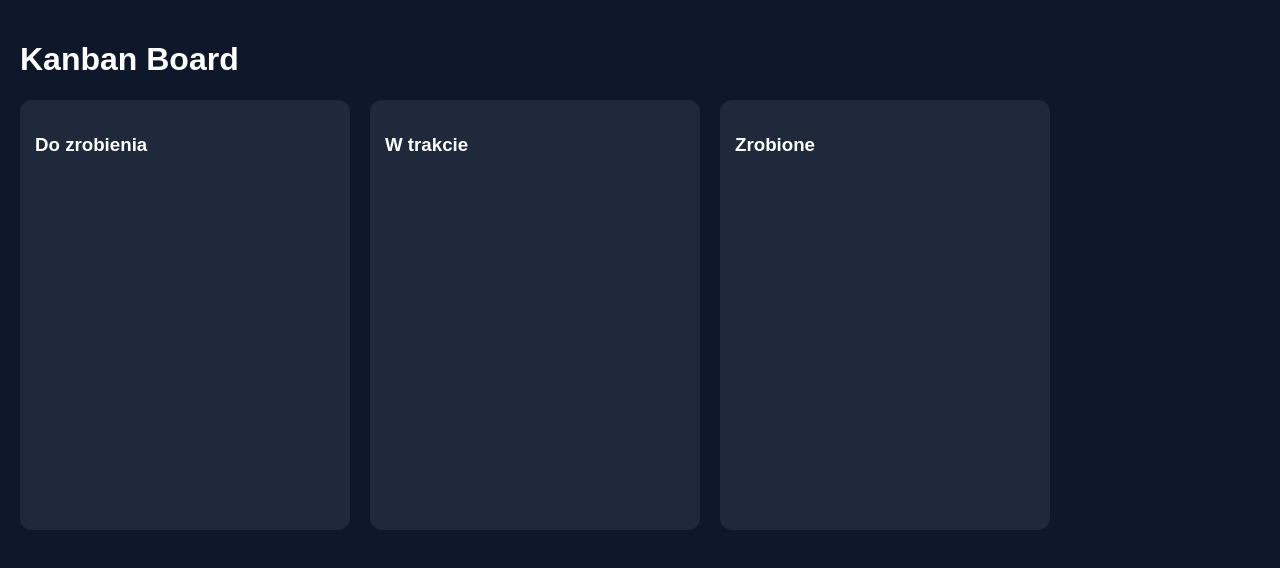
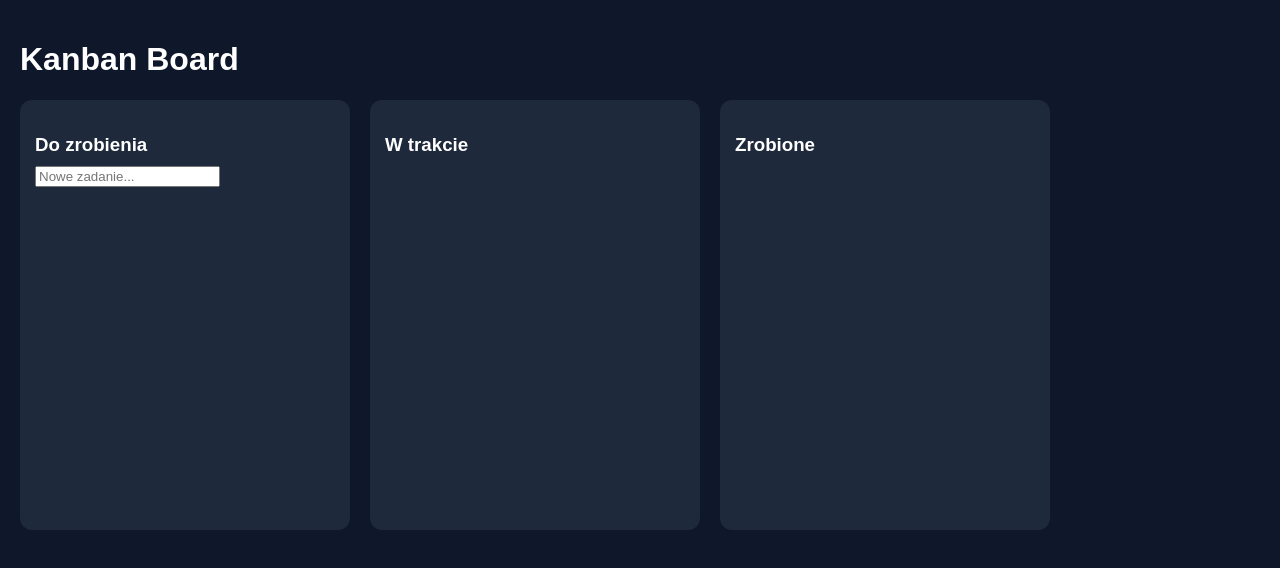
Before and after one commit to PanKreska/todo-kanban, a React (Vite) app in the folder todo-kanban/: page / in a window 1280 px wide. Shown: the top 568 px of the page. Built offline with nearby package versions, Linux system fonts and the light colour scheme.

Commit message:
add task creation and display in columns

```diff
--- a/todo-kanban/src/App.jsx
+++ b/todo-kanban/src/App.jsx
@@ -1,16 +1,19 @@
 import Column from "./components/Column";
+import { TaskProvider } from "./context/TaskContext";
 
 function App() {
   return (
-    <div className="app">
-      <h1>Kanban Board</h1>
+    <TaskProvider>
+      <div className="app">
+        <h1>Kanban Board</h1>
 
-      <div className="board">
-        <Column title="Do zrobienia" />
-        <Column title="W trakcie" />
-        <Column title="Zrobione" />
+        <div className="board">
+          <Column title="Do zrobienia" status="todo" />
+          <Column title="W trakcie" status="doing" />
+          <Column title="Zrobione" status="done" />
+        </div>
       </div>
-    </div>
+    </TaskProvider>
   );
 }
 
--- /dev/null
+++ b/todo-kanban/src/components/AddTask.jsx
@@ -0,0 +1,26 @@
+import { useState } from "react";
+import { useTasks } from "../context/TaskContext";
+
+export default function AddTask() {
+  const { addTask } = useTasks();
+  const [text, setText] = useState("");
+
+  const handleSubmit = (e) => {
+    e.preventDefault();
+    if (!text) return;
+
+    addTask(text);
+    setText("");
+  };
+
+  return (
+    <form onSubmit={handleSubmit}>
+      <input
+        type="text"
+        placeholder="Nowe zadanie..."
+        value={text}
+        onChange={(e) => setText(e.target.value)}
+      />
+    </form>
+  );
+}
--- a/todo-kanban/src/components/Column.jsx
+++ b/todo-kanban/src/components/Column.jsx
@@ -1,10 +1,23 @@
-export default function Column({ title }) {
+import { useTasks } from "../context/TaskContext";
+import AddTask from "./AddTask";
+
+export default function Column({ title, status }) {
+  const { tasks } = useTasks();
+
+  const filtered = tasks.filter((t) => t.status === status);
+
   return (
     <div className="column">
       <h3>{title}</h3>
 
+      {status === "todo" && <AddTask />}
+
       <div className="column-content">
-        {/* tu będą taski */}
+        {filtered.map((task) => (
+          <div key={task.id} className="task">
+            {task.text}
+          </div>
+        ))}
       </div>
     </div>
   );
--- /dev/null
+++ b/todo-kanban/src/context/TaskContext.jsx
@@ -0,0 +1,27 @@
+import { createContext, useContext, useState } from "react";
+
+const TaskContext = createContext();
+
+export function TaskProvider({ children }) {
+  const [tasks, setTasks] = useState([]);
+
+  const addTask = (text) => {
+    const newTask = {
+      id: Date.now(),
+      text,
+      status: "todo", // todo | doing | done
+    };
+
+    setTasks((prev) => [...prev, newTask]);
+  };
+
+  return (
+    <TaskContext.Provider value={{ tasks, addTask }}>
+      {children}
+    </TaskContext.Provider>
+  );
+}
+
+export function useTasks() {
+  return useContext(TaskContext);
+}
--- a/todo-kanban/src/index.css
+++ b/todo-kanban/src/index.css
@@ -34,3 +34,10 @@ body {
 .column-content {
   min-height: 300px;
 }
+
+.task {
+  background: #334155;
+  padding: 10px;
+  border-radius: 8px;
+  margin-bottom: 10px;
+}
```
